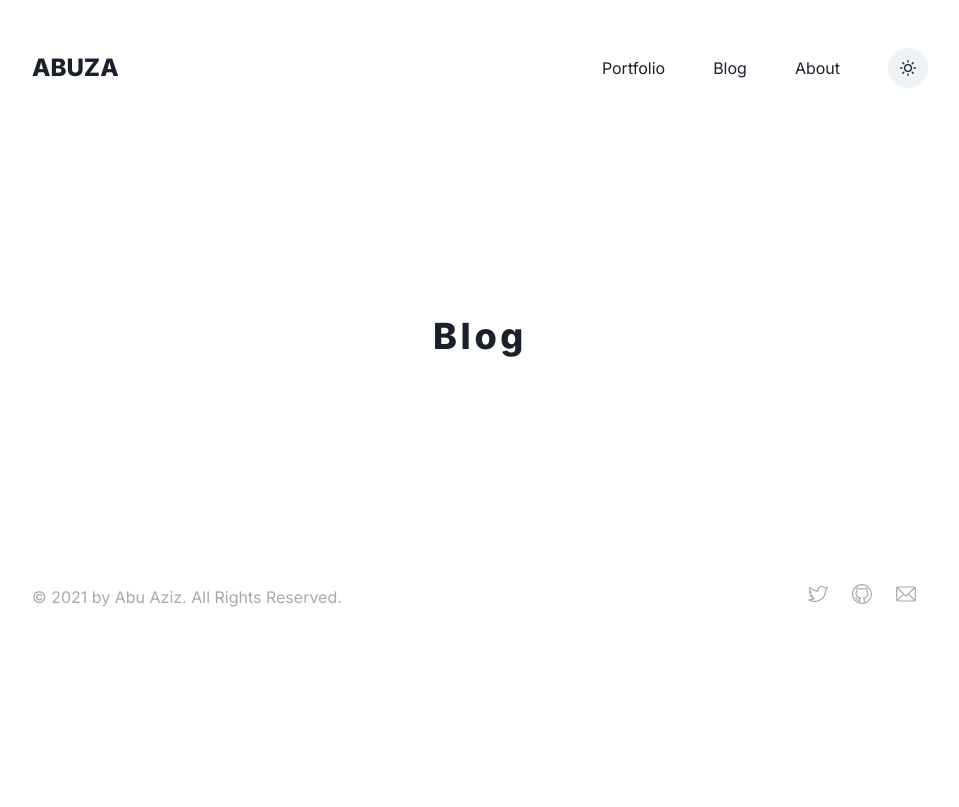
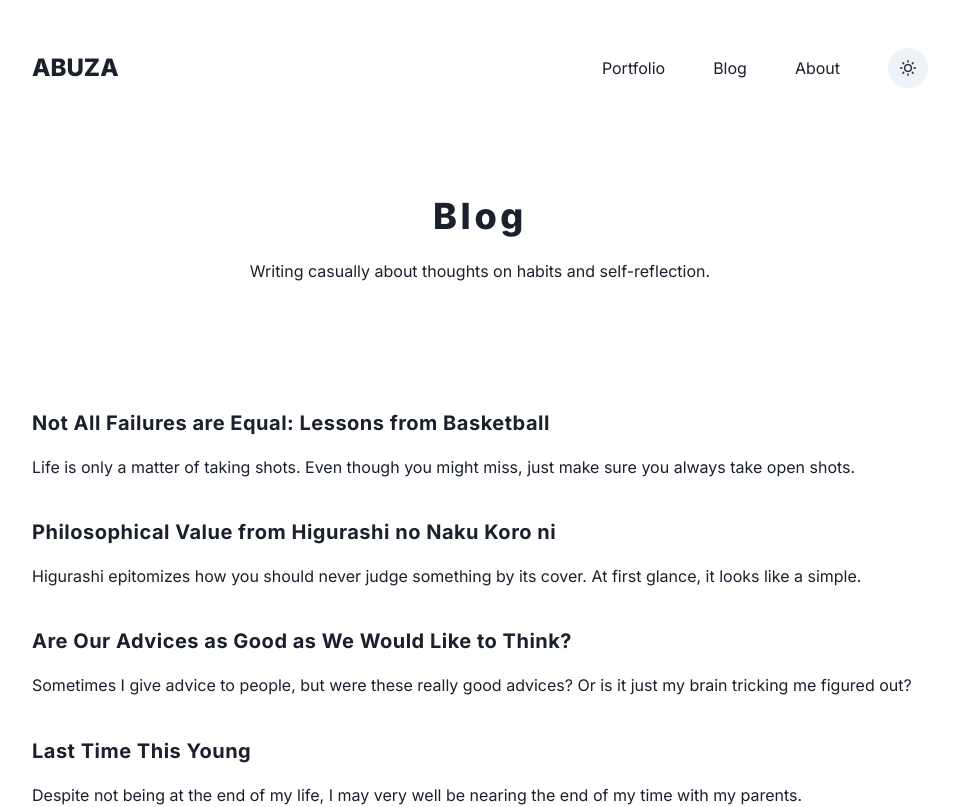
Before and after one commit to abuzaio/abuzaio, a Next.js app: page /blog in a window 1280 px wide. Shown: the top 807 px of the page, without its empty margins (160-1119 px from the left). Built offline with nearby package versions, Linux system fonts and the light colour scheme.

Commit message:
add blog content

```diff
--- a/components/atoms/PostItem/index.js
+++ b/components/atoms/PostItem/index.js
@@ -1,9 +1,9 @@
 import { Box, Text } from "@chakra-ui/react";
-import Link from "next/link";
+// import Link from "next/link";
 
 export default function PostItem({ route, title, subtitle }) {
   return (
-    <Link href={route}>
+    // <Link href={route}>
     <Box
       cursor="pointer"
       userSelect="none"
@@ -24,6 +24,6 @@ export default function PostItem({ route, title, subtitle }) {
         {subtitle}
       </Text>
     </Box>
-    </Link>
+    // </Link>
   );
 }
--- a/components/sections/Blog/index.js
+++ b/components/sections/Blog/index.js
@@ -1,17 +1,37 @@
 import { Box, Center, Text } from "@chakra-ui/react";
+import PostItem from "../../atoms/PostItem";
+import postData from "../../../data/post.json";
 
 export default function Blog() {
   return (
-    <Box px={[8, 10, 20, 24]} py={[8, 10]}>
-      <Center minHeight={320}>
+    <Box px={[8, 10, 20, 24, 48]} py={[8, 10]}>
+      <Center h={120}>
+        <Box>
           <Text
             fontSize={["3xl", "4xl"]}
             fontWeight="extrabold"
             letterSpacing="widest"
+            textAlign="center"
           >
             Blog
           </Text>
+          <Text textAlign="center" mt={4}>
+            Writing casually about thoughts on habits and self-reflection.
+          </Text>
+        </Box>
       </Center>
+
+      <Box my={[20, 20, 28]}>
+        {/* POST ITEM 1 */}
+        {postData.map((value, index) => (
+          <PostItem
+            key={index}
+            route={`/blog/${value.title.toLowerCase().replace(" ", "-")}`}
+            title={value.title}
+            subtitle={value.subtitle}
+          />
+        ))}
+      </Box>
     </Box>
   );
 }
```
Also changed, not shown: components/sections/About/index.js (+7 -0 lines), components/sections/Portfolio/index.js (+7 -0 lines), public/fallback-y5joIxyoATRHzlscZHaWk.js (renamed from public/fallback-JimRdpco_o7yApuBpH_CS.js), public/sw.js. Lines whose indentation alone changed are shown as unchanged.
